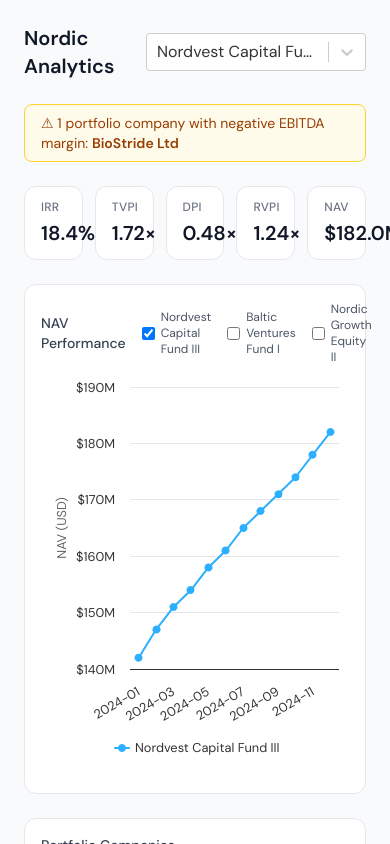
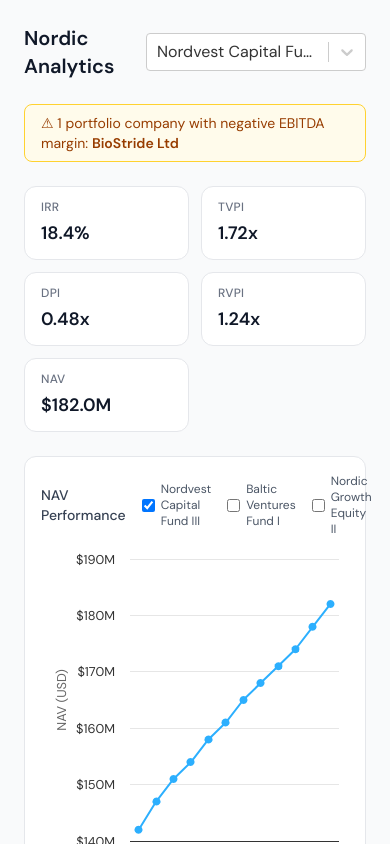
Before and after one commit to SarahSolkar/nordic-dashboard, a React (Vite) app: page / in a window 390 px wide. Shown: the top 844 px of the page. Built offline with nearby package versions, Linux system fonts and the light colour scheme.

Commit message:
update README

```diff
--- a/src/components/KPICards.tsx
+++ b/src/components/KPICards.tsx
@@ -6,7 +6,7 @@
 
 const fmt = (n: number, type: "pct" | "mult" | "currency") => {
   if (type === "pct") return `${n.toFixed(1)}%`;
-  if (type === "mult") return `${n.toFixed(2)}×`;
+  if (type === "mult") return `${n.toFixed(2)}x`;
   return new Intl.NumberFormat("en-US", {
     style: "currency",
     currency: "USD",
@@ -25,16 +25,16 @@
 
 export function KPICards({ metrics }: Props) {
   return (
-    <div className="grid grid-cols-5 gap-3">
+    <div className="grid grid-cols-2 sm:grid-cols-3 lg:grid-cols-5 gap-3">
       {cards.map(({ key, label, type }) => (
         <div
           key={key}
-          className="bg-white rounded-xl border border-gray-200 px-4 py-3 space-y-1"
+          className="bg-white dark:bg-gray-900 rounded-xl border border-gray-200 dark:border-gray-700 px-4 py-3 space-y-1 hover:shadow-lg hover:bg-gray-50 dark:hover:bg-gray-800 transition-all duration-200 cursor-pointer"
         >
-          <p className="text-xs text-gray-500 font-medium uppercase tracking-wide">
+          <p className="text-xs text-gray-500 dark:text-gray-400 font-medium uppercase tracking-wide">
             {label}
           </p>
-          <p className="text-xl font-semibold text-gray-900">
+          <p className="text-lg sm:text-xl font-semibold text-gray-900 dark:text-white truncate">
             {fmt(metrics[key as keyof FundMetrics], type)}
           </p>
         </div>
```
Also changed, not shown: src/assets/dashboard.png (added), 1 other file (tests, documents, lock files or other folders).
